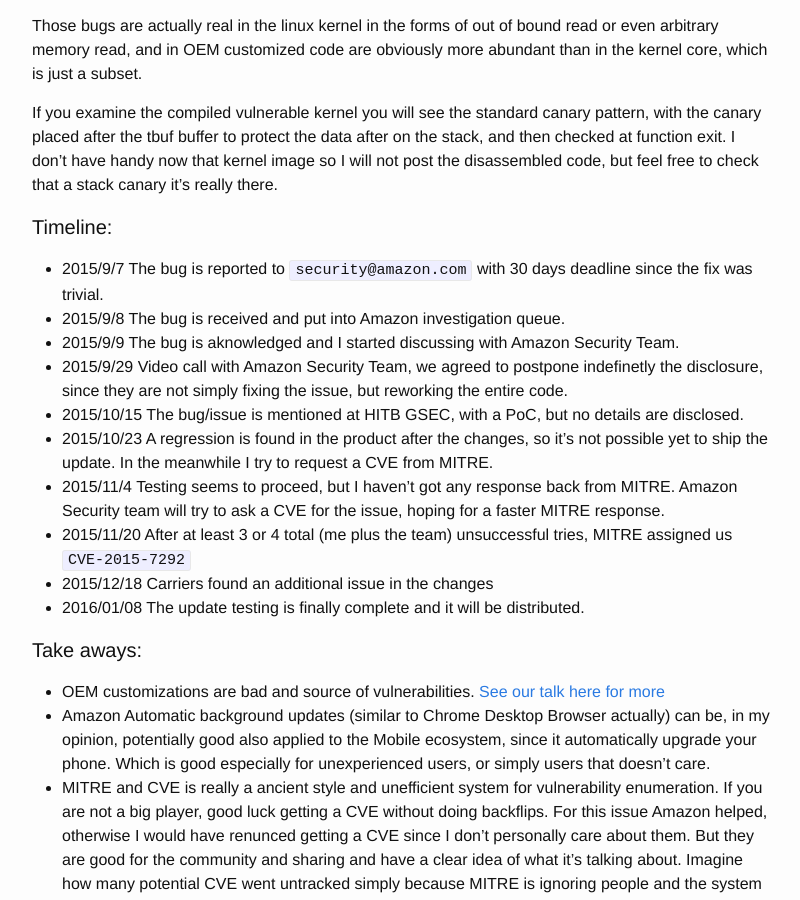
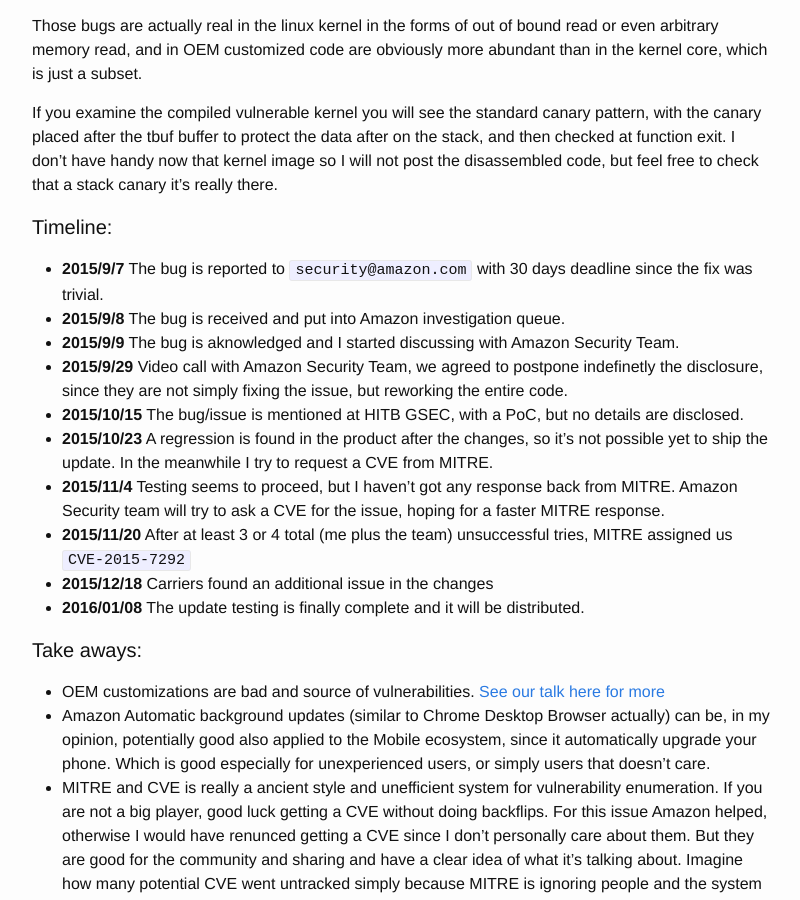
Before and after one commit to marcograss/marcograss.github.io, a Jekyll site: the page built from _posts/2016-01-15-cve-2015-7292-amazon-kernel-stack-buffer-overflow.markdown, in a window 1280 px wide and 900 px high, scrolled down 1869 px. Shown: the whole window, without its empty margins (238-1038 px from the left). Built offline with Jekyll 4.4.1, drawn with Linux system fonts in a browser that asks for light colours.

Commit message:
fixed date format

```diff
--- a/_posts/2016-01-15-cve-2015-7292-amazon-kernel-stack-buffer-overflow.markdown
+++ b/_posts/2016-01-15-cve-2015-7292-amazon-kernel-stack-buffer-overflow.markdown
@@ -65,16 +65,16 @@ If you examine the compiled vulnerable kernel you will see the standard canary p
 I don't have handy now that kernel image so I will not post the disassembled code, but feel free to check that a stack canary it's really there.
 
 #### Timeline:
-- 2015/9/7 The bug is reported to `security@amazon.com` with 30 days deadline since the fix was trivial.
-- 2015/9/8 The bug is received and put into Amazon investigation queue.
-- 2015/9/9 The bug is aknowledged and I started discussing with Amazon Security Team.
-- 2015/9/29 Video call with Amazon Security Team, we agreed to postpone indefinetly the disclosure, since they are not simply fixing the issue, but reworking the entire code.
-- 2015/10/15 The bug/issue is mentioned at HITB GSEC, with a PoC, but no details are disclosed.
-- 2015/10/23 A regression is found in the product after the changes, so it's not possible yet to ship the update. In the meanwhile I try to request a CVE from MITRE.
-- 2015/11/4 Testing seems to proceed, but I haven't got any response back from MITRE. Amazon Security team will try to ask a CVE for the issue, hoping for a faster MITRE response.
-- 2015/11/20 After at least 3 or 4 total (me plus the team) unsuccessful tries, MITRE assigned us `CVE-2015-7292`
-- 2015/12/18 Carriers found an additional issue in the changes
-- 2016/01/08 The update testing is finally complete and it will be distributed.
+- **2015/9/7** The bug is reported to `security@amazon.com` with 30 days deadline since the fix was trivial.
+- **2015/9/8** The bug is received and put into Amazon investigation queue.
+- **2015/9/9** The bug is aknowledged and I started discussing with Amazon Security Team.
+- **2015/9/29** Video call with Amazon Security Team, we agreed to postpone indefinetly the disclosure, since they are not simply fixing the issue, but reworking the entire code.
+- **2015/10/15** The bug/issue is mentioned at HITB GSEC, with a PoC, but no details are disclosed.
+- **2015/10/23** A regression is found in the product after the changes, so it's not possible yet to ship the update. In the meanwhile I try to request a CVE from MITRE.
+- **2015/11/4** Testing seems to proceed, but I haven't got any response back from MITRE. Amazon Security team will try to ask a CVE for the issue, hoping for a faster MITRE response.
+- **2015/11/20** After at least 3 or 4 total (me plus the team) unsuccessful tries, MITRE assigned us `CVE-2015-7292`
+- **2015/12/18** Carriers found an additional issue in the changes
+- **2016/01/08** The update testing is finally complete and it will be distributed.
 
 #### Take aways:
 - OEM customizations are bad and source of vulnerabilities. [See our talk here for more][current-state-pe]
```
